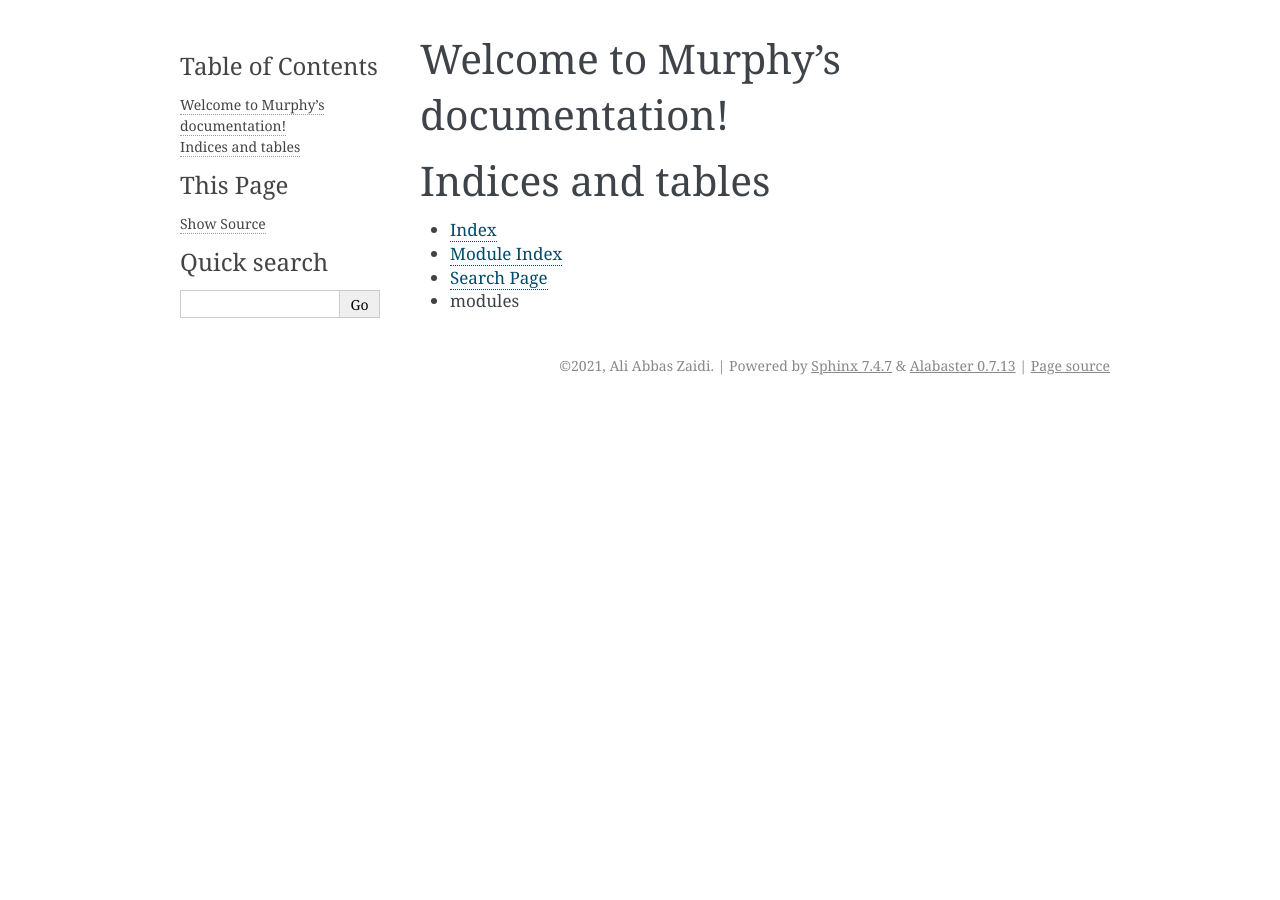
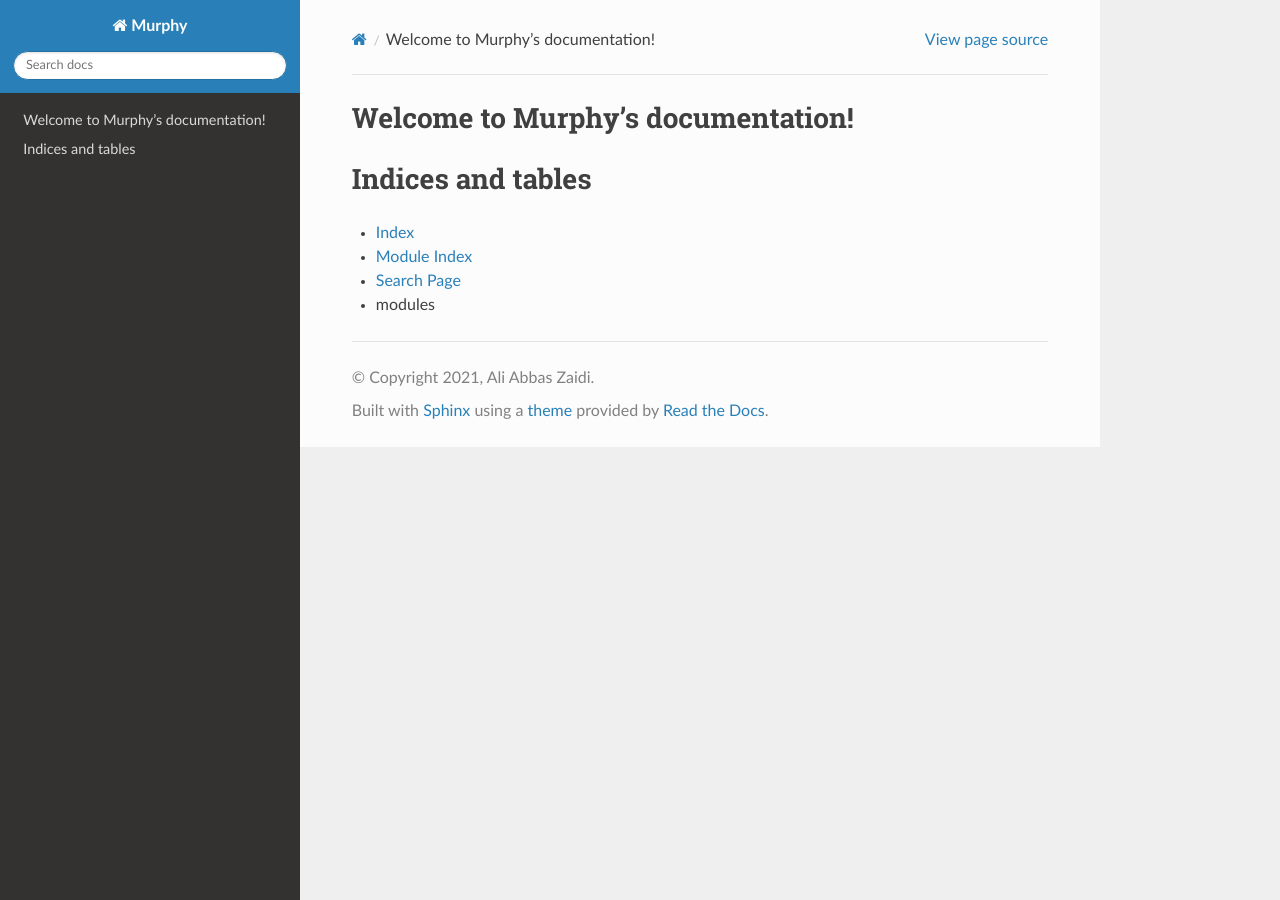
Before and after one commit to Social-Media-Public-Analysis/murphy, a Sphinx documentation site: the page built from docs/source/index.rst, in a window 1280 px wide. Built offline with Sphinx 7.4.7 and the Read the Docs theme 2.0.0, drawn with Linux system fonts in a browser that asks for light colours; some of the changed lines change nothing that is shown.

Commit message:
Update conf.py

```diff
--- a/docs/source/conf.py
+++ b/docs/source/conf.py
@@ -31,6 +31,10 @@
 # extensions coming with Sphinx (named 'sphinx.ext.*') or your custom
 # ones.
 extensions = [
+    "sphinx.ext.intersphinx",
+    "sphinx.ext.autodoc",
+    "sphinx.ext.mathjax",
+    "sphinx.ext.viewcode",
 ]
 
 # Add any paths that contain templates here, relative to this directory.
@@ -47,7 +51,7 @@
 # The theme to use for HTML and HTML Help pages.  See the documentation for
 # a list of builtin themes.
 #
-html_theme = 'alabaster'
+html_theme = "sphinx_rtd_theme"
 
 # Add any paths that contain custom static files (such as style sheets) here,
 # relative to this directory. They are copied after the builtin static files,
```
